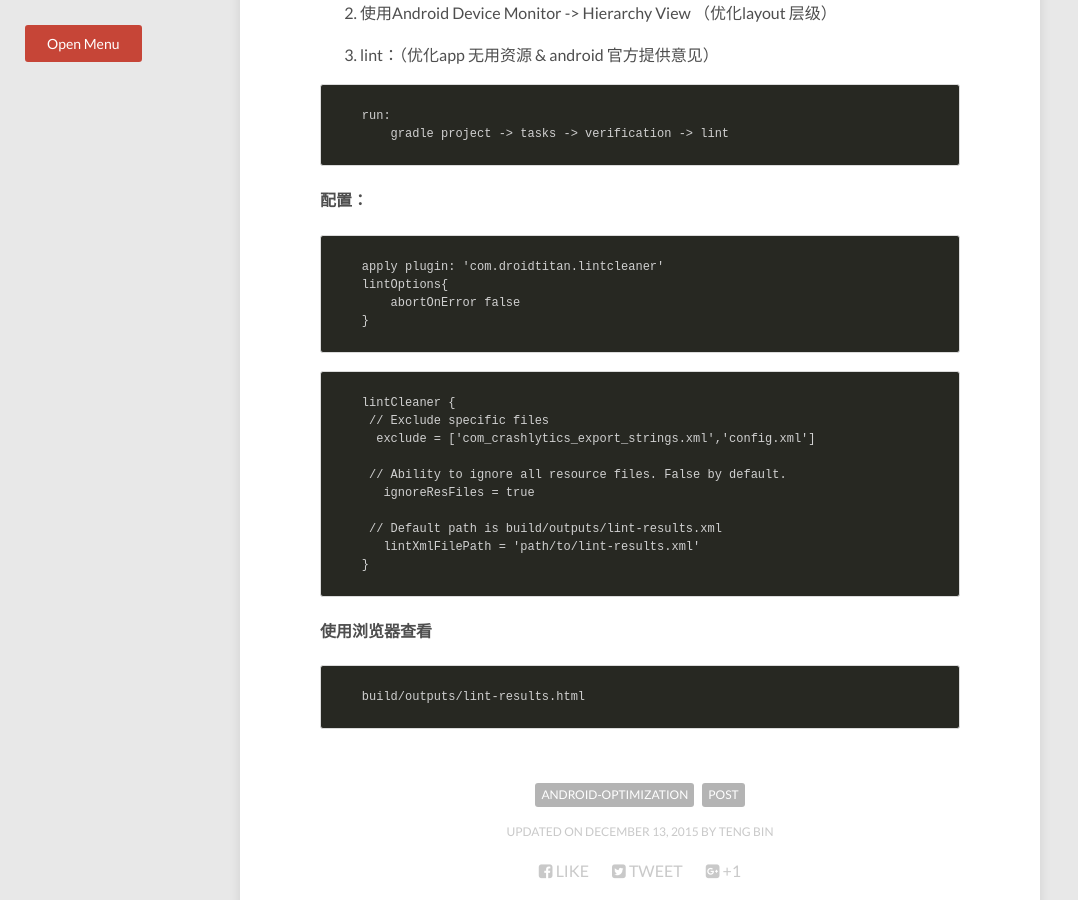
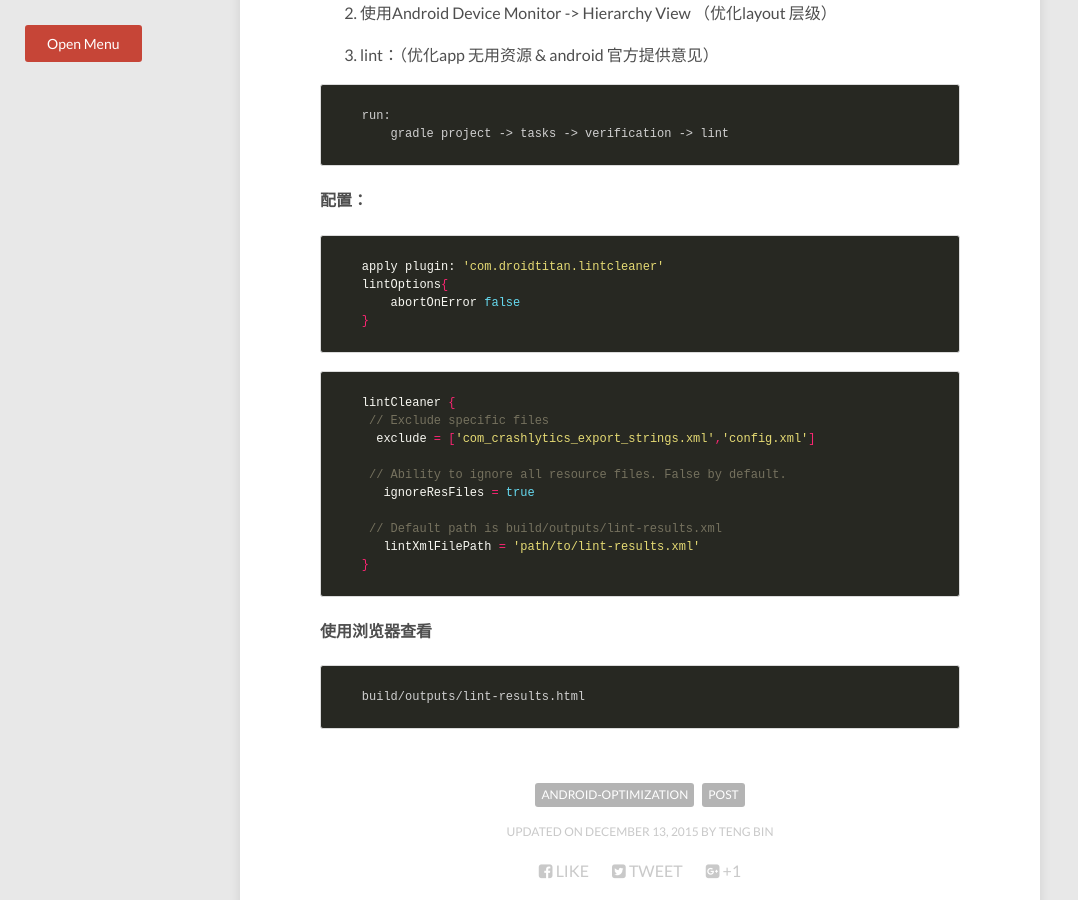
Before and after one commit to tengbinlive/tengbinlive.github.io, a Jekyll site: the page built from _posts/2015-12-13-code-android-optimization.md, in a window 1280 px wide and 900 px high, scrolled down 584 px. Shown: the whole window, without its empty margins (0-1078 px from the left). Built offline with Jekyll 4.4.1, drawn with Linux system fonts in a browser that asks for light colours; nearby versions of some CDN libraries.

Commit message:
no message

```diff
--- a/_posts/2015-12-13-code-android-optimization.md
+++ b/_posts/2015-12-13-code-android-optimization.md
@@ -14,21 +14,21 @@ image:
 
 3. lint：（优化app 无用资源 & android 官方提供意见）
 
-{% highlight html %}
+{% highlight android %}
     run:
         gradle project -> tasks -> verification -> lint
 {% endhighlight %}
 
 #### 配置：
 
-{% highlight html %}
+{% highlight gradle %}
     apply plugin: 'com.droidtitan.lintcleaner'
     lintOptions{
         abortOnError false
     }
 {% endhighlight %}
 
-{% highlight html %}
+{% highlight gradle %}
     lintCleaner {
      // Exclude specific files
       exclude = ['com_crashlytics_export_strings.xml','config.xml']
```
Also changed, not shown: _posts/2016-03-28-code-android-compatible.md (+1 -1 lines).
